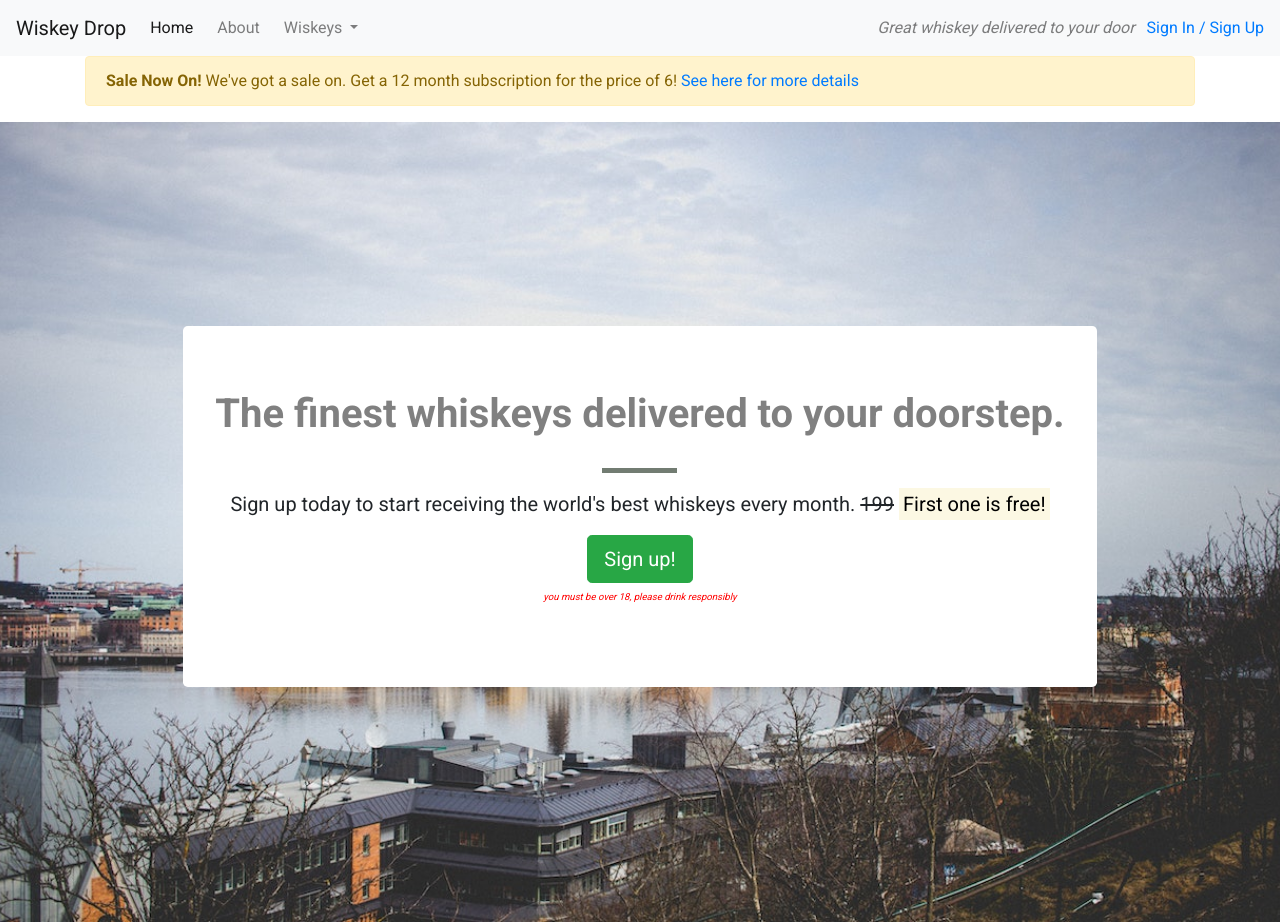
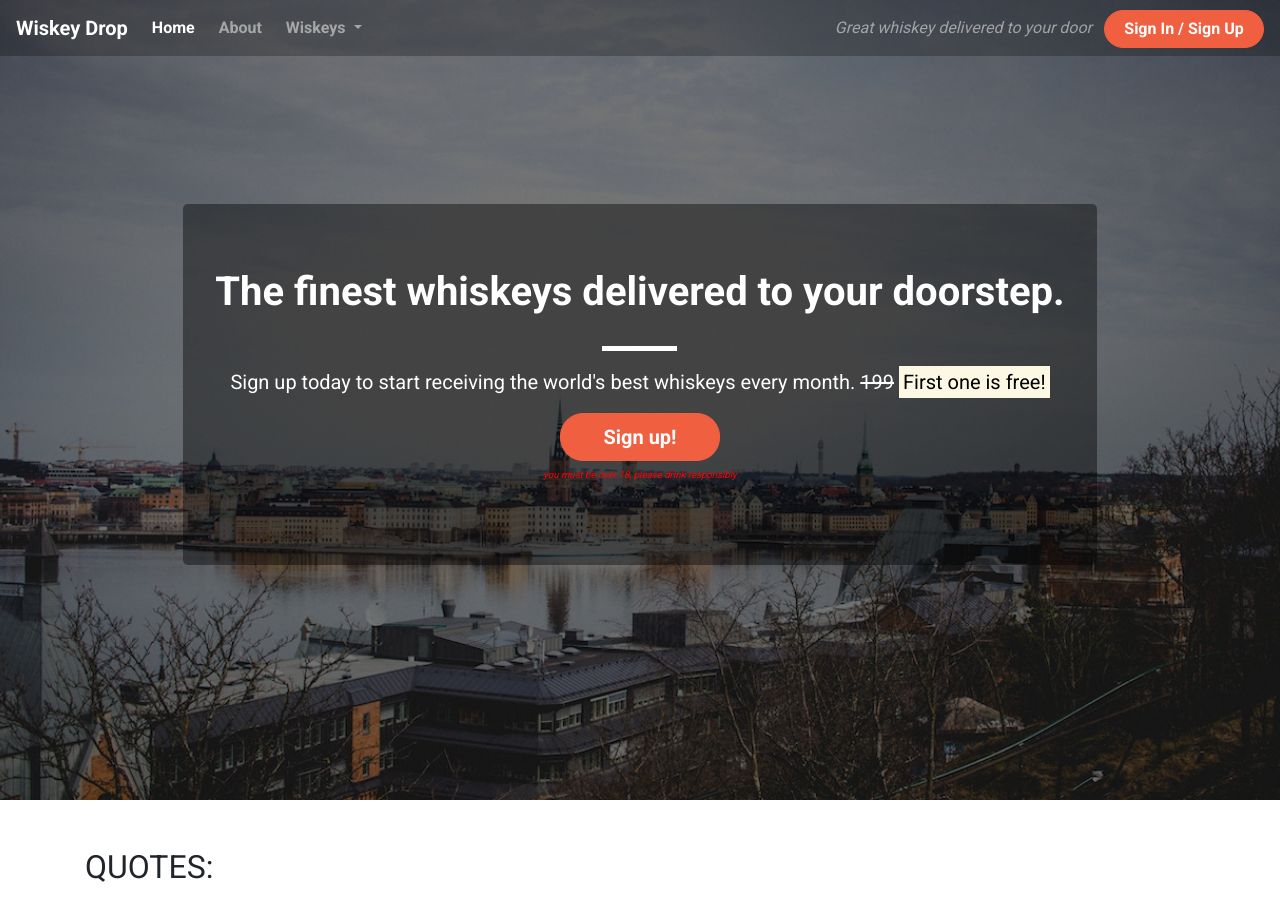
Before and after one commit to Myekman/bootstrap, a plain HTML site: page index.html in a window 1280 px wide. Shown: the top 922 px of the page. Drawn offline with nearby package versions, Linux system fonts and the light colour scheme.

Commit message:
add css style to buttons and background

```diff
--- a/css/style.css
+++ b/css/style.css
@@ -3,6 +3,17 @@ body {
 }
 
 .alert-container {}
+
+.opaque-overlay {
+    position: absolute;
+    top: 0;
+    left: 0;
+    height: 100%;
+    width: 100%;
+    background-color: rgba(0, 0, 0, 0.5);
+
+
+}
 
 .callout-container {
     height: 100vh;
@@ -16,34 +27,69 @@ body {
     display: flex;
     align-items: center;
     justify-content: center;
+
+    position: relative;
 }
 
 .quotes-container {}
+
+/* Navbar */
+.navalert-container {
+    position: absolute;
+    top: 0;
+    left: 0;
+    z-index: 1;
+    padding-left: 0;
+    padding-right: 0;
+}
+
+.navbar {
+    margin-bottom: 0;
+    width: 100%;
+    background-color: rgba(0, 0, 0, .25);
+    border: 0;
+}
+
+.navbar .navbar-toggler {
+    border: 0;
+}
+
+.navbar .navbar-brand {
+    font-weight: bold;
+}
+
+.navbar .navbar-nav a {
+    font-weight: bold;
+}
 
 .features-container {}
 
 /*jumbotron*/
 
 .jumbotron {
-    background-color: white;
+    background-color: rgba(0, 0, 0, 0.416);
 }
 
 .jumbotron-header {
-    color: grey;
+    color: white;
     font-weight: bold;
     margin-bottom: 30px;
 }
 
 .jumbotron lead {
     margin: 40px;
-    color: #00a349;
+    color: white;
+}
+
+.lead {
+    color: white;
 }
 
 .block-divider {
     width: 75px;
     height: 5px;
     border: 0;
-    background-color: #727c72;
+    background-color: white;
 }
 
 
@@ -52,3 +98,26 @@ body {
     font-style: italic;
     color: red;
 }
+
+/* Buttons */
+
+.btn--cta {
+    font-weight: bold;
+    border-radius: 23px;
+    width: 160px;
+}
+
+.btn--red {
+    color: white;
+    background-color: #f05f40;
+    border-color: #f05f40;
+}
+
+.btn--red:hover,
+.btn--red:active,
+.btn--red:focus,
+.btn--red:active:focus {
+    background-color: #df4929;
+    border-color: #df4929;
+    color: white;
+}
--- a/index.html
+++ b/index.html
@@ -13,7 +13,8 @@
 </head>
 
 <body>
-    <nav class="navbar navbar-light bg-light navbar-expand-sm">
+    <div class="container-fluid navalert-container">
+        <nav class="navbar navbar-dark navbar-expand-sm">
             <a href="/" class="navbar-brand">Wiskey Drop</a>
 
             <button class="navbar-toggler ml-auto" type="button" data-toggle="collapse" data-target="#navbarNavDropdown" aria-controls="navbarNavDropdown" aria-expanded="false" aria-label="Toggle navigation">
@@ -40,11 +41,12 @@
             </div>
             <div class="d-none d-md-block">
                 <p class="navbar-text my-auto mr-2"><i>Great whiskey delivered to your door</i></p>
-            <a href="/login">Sign In / Sign Up</a>
+                <a href="/login" class="btn btn--cta btn--red">Sign In / Sign Up</a>
             </div>
         </nav>
+    </div>
 
-    <div class="container alert-container">
+    <!-- <div class="container alert-container">
         <div class="row d-none d-sm-block">
             <div class="col-12">
                 <div class="alert alert-warning">
@@ -52,9 +54,10 @@
                 </div>
             </div>
         </div>
-    </div>
+    </div> -->
         <!-- Callout -->
     <div class="container-fluid callout-container">
+        <div class="opaque-overlay">&nbsp;</div>
         <div class="row">
             <div class="col-12">
                 <section class="callout jumbotron text-center">
@@ -64,7 +67,7 @@
                     <s class="d-none d-sm-inline">199</s>
                     <span class="d-inline d-sm-none"><br></span>
                     <strong><mark>First one is free!</mark></strong></p>
-                    <button class="btn btn-success btn-lg" data-toggle="modal" data-target="#signUpModal">Sign up!</button>
+                    <button class="btn btn-lg btn--red btn--cta" data-toggle="modal" data-target="#signUpModal">Sign up!</button>
                     <p class="text-muted"><small>you must be over 18, please drink responsibly</small></p>
                 </section>
             </div>
```
Lines whose indentation alone changed are shown as unchanged.
